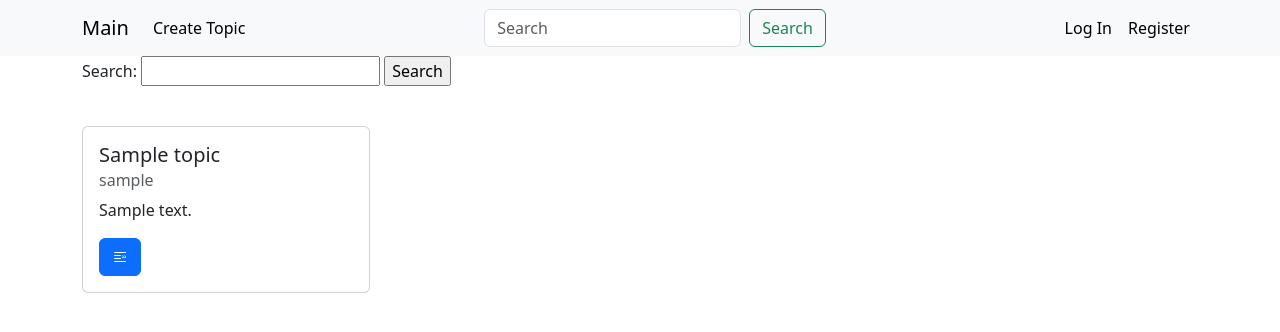
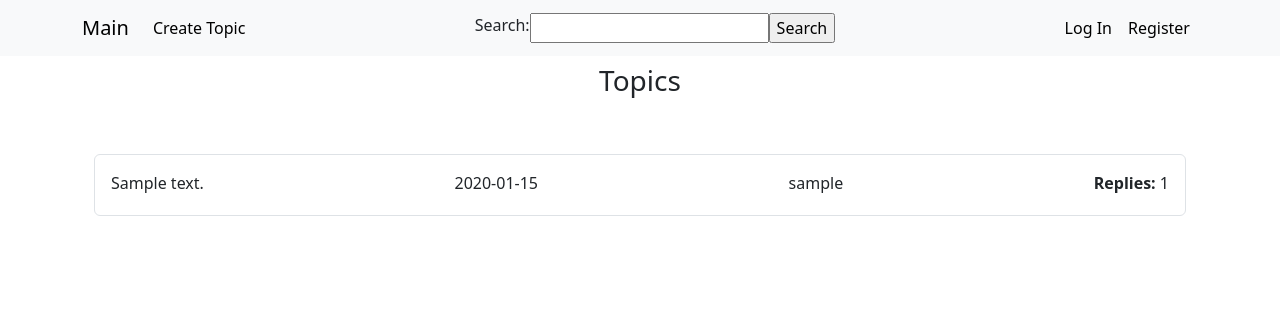
Before and after one commit to asel6320/exam_8, a Django app: page /topics/ in a window 1280 px wide. Shown: the top 332 px of the page. Run offline with Django 5.2, Linux system fonts and the light colour scheme; tables that the repository leaves empty hold one stand-in row (values such as "Sample post").

```diff
--- a/accounts/templates/login.html
+++ b/accounts/templates/login.html
@@ -1,8 +1,7 @@
 {% extends "base.html" %}
 
 {% block content %}
-    <h1>Log In</h1>
-    {{ request.get_full_path }}
+    <h2 class="my-3">Log In</h2>
     <form action="" method="post" class="text-center w-25 ms-auto me-auto">
         {% csrf_token %}
         {% if has_error %}
--- a/accounts/templates/user_profile.html
+++ b/accounts/templates/user_profile.html
@@ -2,8 +2,11 @@
 
 {% block content %}
     <div class="card" style="width: 18rem;">
+        <img class="card-img-top" src="{{ user_obj.profile.avatar.url }}" alt="Card image cap">
         <div class="card-body">
-            <p class="card-text">Ник нэйм {{ user_obj.user }}</p>
+            <p class="card-text">Nickname: {{ user_obj.username }}</p>
+            <p class="card-text">Bio: {{ user_obj.bio }}</p>
         </div>
     </div>
+    {% include 'partial/topics_list.html' %}
 {% endblock %}
--- a/exam_8/settings.py
+++ b/exam_8/settings.py
@@ -124,7 +124,7 @@ LOGIN_REDIRECT_URL = "webapp:topics"
 LOGOUT_REDIRECT_URL = "webapp:topics"
 
 MEDIA_URL = '/media/'
-MEDIA_ROOT = Path.joinpath(BASE_DIR, 'uploads')
+MEDIA_ROOT = Path.joinpath(BASE_DIR, 'avatars')
 
 
 # Static files (CSS, JavaScript, Images)
--- a/exam_8/urls.py
+++ b/exam_8/urls.py
@@ -16,9 +16,11 @@ Including another URLconf
 """
 from django.contrib import admin
 from django.urls import path, include
+from django.conf import settings
+from django.conf.urls.static import static
 
 urlpatterns = [
     path('admin/', admin.site.urls),
     path('accounts/', include("accounts.urls")),
     path('', include("webapp.urls")),
-]
+] + static(settings.MEDIA_URL, document_root=settings.MEDIA_ROOT)
--- a/webapp/templates/base.html
+++ b/webapp/templates/base.html
@@ -24,7 +24,7 @@
             <span class="navbar-toggler-icon"></span>
         </button>
         <div class="collapse navbar-collapse" id="navbarNav">
-            <ul class="navbar-nav me-auto">  <!-- Align items to the left -->
+            <ul class="navbar-nav me-auto">
                 {% block links %}
                     <li class="nav-item">
                         <a class="nav-link active" aria-current="page" href="{% url 'webapp:create_topic' %}">Create Topic</a>
@@ -32,13 +32,10 @@
                 {% endblock %}
             </ul>
 
-            <!-- Search Form in the center -->
-            <form class="d-flex mx-auto">
-                <input class="form-control me-2" type="search" placeholder="Search" aria-label="Search">
-                <button class="btn btn-outline-success" type="submit">Search</button>
+            <form class="d-flex mx-auto" method="get">
+                {% include "partial/search_form.html" with form=search_form %}
             </form>
 
-            <!-- Register and Log In Links on the right -->
             <ul class="navbar-nav ms-auto">
                 {% if not request.user.is_authenticated %}
                     <li class="nav-item">
--- a/webapp/templates/partial/topics_list.html
+++ b/webapp/templates/partial/topics_list.html
@@ -1,18 +1,15 @@
+<div class="container mt-4">
     <div class="row">
         {% for topic in topics %}
-        <div class="col-12 col-md-6 col-lg-4">
-            <div class="card mt-3" style="width: 18rem;">
-                <div class="card-body">
-                    <h5 class="card-title">{{ topic.title }}</h5>
-                    <h6 class="card-subtitle mb-2 text-body-secondary">{{ topic.user }}</h6>
-                    <p>{{ topic.description }}</p>
-
-                    <div class="btn-group" role="group">
-                        <a href="{{ topic.get_absolute_url }}" class="btn btn-primary"><i
-                                class="bi bi-blockquote-right"></i></a>
+            <div class="col-12 mb-3">
+                <a href="{{ topic.get_absolute_url }}" class="text-decoration-none text-dark link-primary">
+                    <div class="d-flex justify-content-between align-items-center border p-3 rounded topic-item">
+                        <p class="mb-1">{{ topic.description }}</p>
+                        <p class="mb-1">{{ topic.created_at|date:"Y-m-d" }}</p>
+                        <p class="mb-1">{{ topic.user.username }}</p>
+                        <p class="mb-1"><strong>Replies:</strong> {{ topic.reply_count }}</p>
                     </div>
-                </div>
-            </div>
+                </a>
             </div>
         {% empty %}
             <h2>Topics not found</h2>
@@ -21,3 +18,4 @@
     {% if is_paginated %}
         {% include "partial/pagination.html" %}
     {% endif %}
+</div>
--- a/webapp/templates/topics/index.html
+++ b/webapp/templates/topics/index.html
@@ -5,9 +5,7 @@
 {% endblock %}
 
 {% block content %}
-    <form method="get">
-        {% include "partial/search_form.html" with form=search_form %}
-    </form>
+    <h3 class="text-center mt-2">Topics</h3>
     <br>
     {% include 'partial/topics_list.html' %}
 {% endblock %}
--- a/webapp/views/topics.py
+++ b/webapp/views/topics.py
@@ -49,12 +49,12 @@ class TopicListView(ListView):
         return context
 
 
-class CreateTopicView(CreateView):
+class CreateTopicView(LoginRequiredMixin, CreateView):
     template_name = "topics/create_topic.html"
     form_class = TopicForm
 
     def form_valid(self, form):
-        form.instance.author = self.request.user
+        form.instance.user = self.request.user
         return super().form_valid(form)
 
 class TopicDetailView(DetailView):
```
Also changed, not shown: avatars/selfie_1.jpeg (added), avatars/selfie_2.jpeg (added), avatars/selfie_4.jpeg (added), avatars/selfie_6.jpeg (added). Lines whose indentation alone changed are shown as unchanged.
